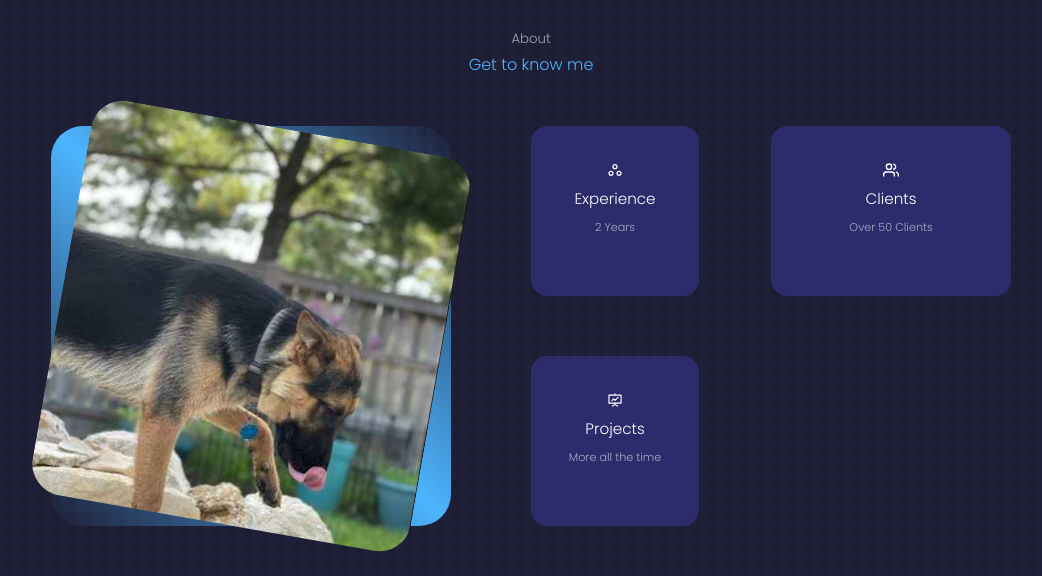
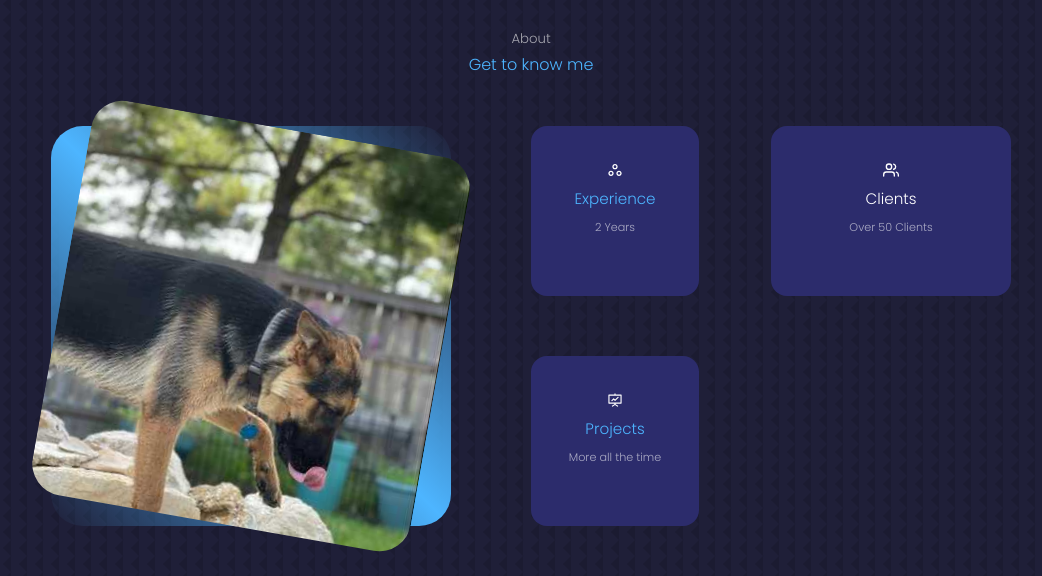
Before and after one commit to cliff-folsom/portfolio, a React (Create React App) app: page / in a window 1280 px wide. Shown: the part 900-1476 px from the top of the page, without its empty margins (109-1151 px from the left). Built offline with nearby package versions, Linux system fonts and the light colour scheme.

Commit message:
adjustments

```diff
--- a/src/components/About/About.css
+++ b/src/components/About/About.css
@@ -61,8 +61,8 @@
         -ms-border-radius: 1rem;
         -o-border-radius: 1rem;
     padding: 2rem;
-    text-align: center;
-    transition: var(--transition);
+    text-align: center; }
+    /* transition: var(--transition);
         -webkit-transition: var(--transition);
         -moz-transition: var(--transition);
         -ms-transition: var(--transition);
@@ -73,7 +73,7 @@
     background: transparent;
     border-color: var(--color-primary);
     cursor: default;
-}
+} */
 
 .about-icon {
     color: var(--color-primary);
--- a/src/components/About/About.jsx
+++ b/src/components/About/About.jsx
@@ -21,7 +21,7 @@ const About = () => {
         <div className=" about__container">
           <article className="about__card">
             <MdWorkspacesOutline  className='about__icon'/>
-            <h5>Experience</h5>
+            <a href="#Experience"><h5>Experience</h5></a>
             <small>2 Years</small>
           </article>
 
@@ -33,7 +33,7 @@ const About = () => {
 
           <article className="about__card">
             <AiOutlineFundProjectionScreen  className='about__icon'/>
-            <h5>Projects</h5>
+            <a href="#Portfolio"><h5>Projects</h5></a>
             <small>More all the time</small>
           </article>
         </div>
--- a/src/components/Portfolio/Portfolio.jsx
+++ b/src/components/Portfolio/Portfolio.jsx
@@ -53,6 +53,7 @@ const Portfolio = () => {
           <a href="https://fervent-volhard-f2991a.netlify.app/" target="_blank" rel='noreferrer' className='btn btn-primary'>Live Demo</a>
 
   </article> */}
+        <small>*More being made all the time*</small>
       </div>
     </section>
   )
```
